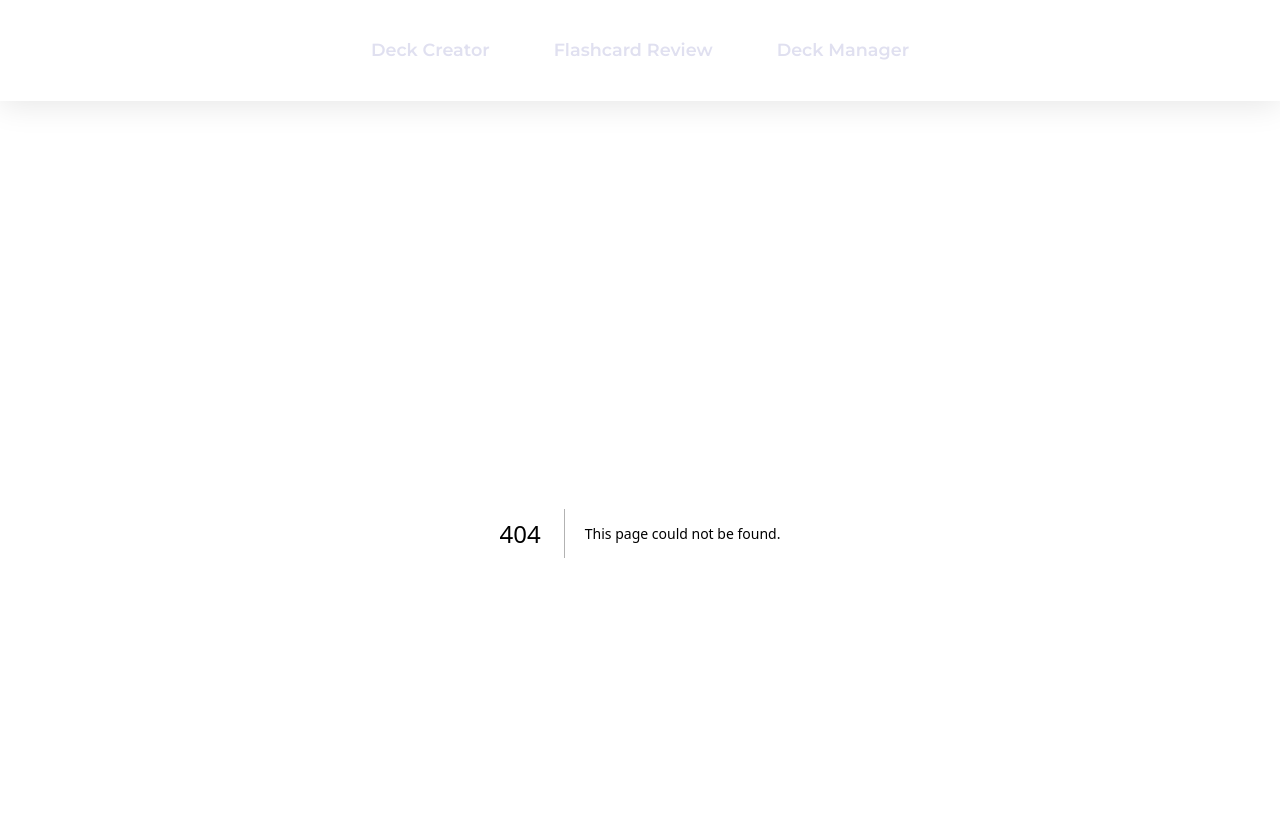
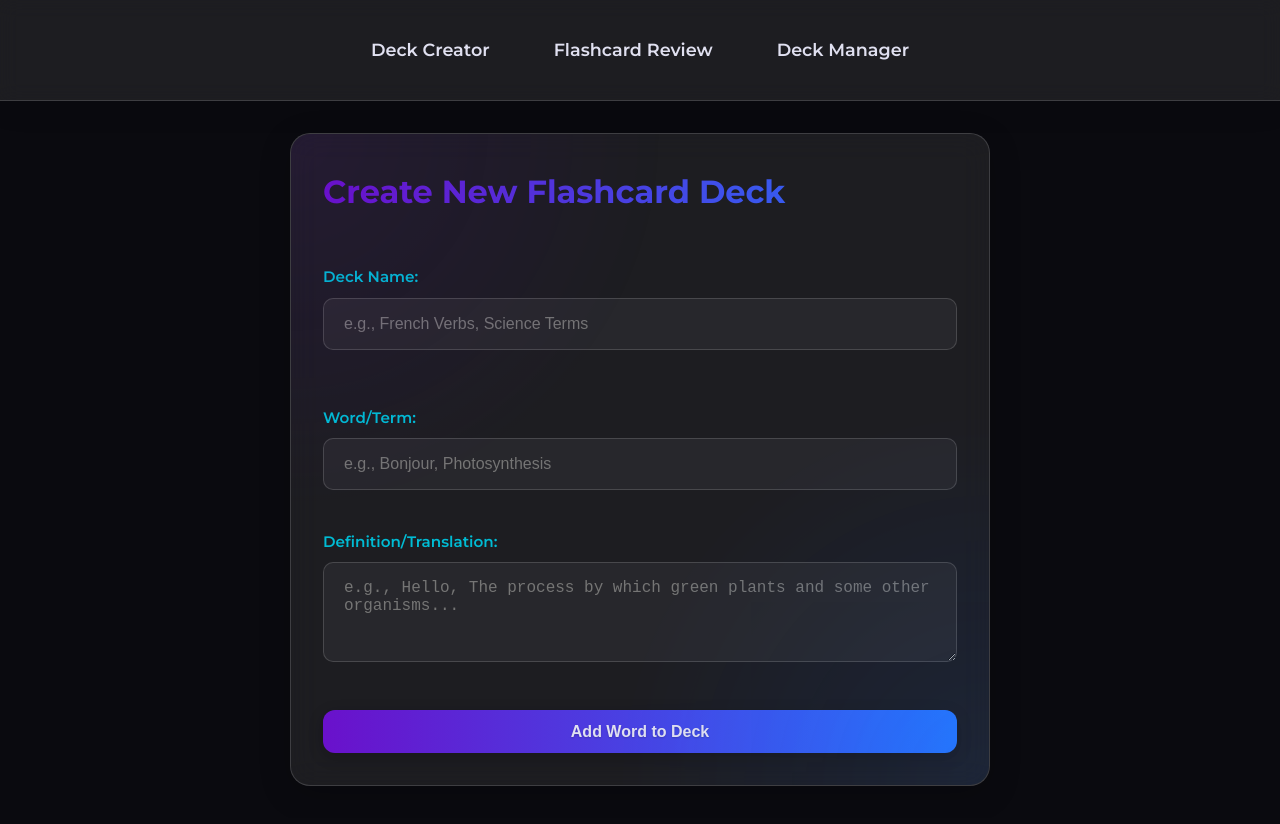
Before and after one commit to sahudevansh21/vocab-flashcards-app, a Next.js app: page /deck-creator in a window 1280 px wide. Before the commit this address had no page. Shown: the top 824 px of the page. Built offline with nearby package versions, Linux system fonts and the light colour scheme.

Commit message:
Add app/deck-creator/page.js

```diff
--- /dev/null
+++ b/app/deck-creator/page.js
@@ -0,0 +1,142 @@
+"use client";
+
+import { useState, useEffect } from 'react';
+
+// Simple UUID generator (to avoid external npm dependency for 'uuid')
+const generateUuid = () => {
+  return 'xxxxxxxx-xxxx-4xxx-yxxx-xxxxxxxxxxxx'.replace(/[xy]/g, function(c) {
+    var r = Math.random() * 16 | 0, v = c == 'x' ? r : (r & 0x3 | 0x8);
+    return v.toString(16);
+  });
+};
+
+const getDecks = () => {
+  if (typeof window !== 'undefined') {
+    const storedDecks = localStorage.getItem('vocabDecks');
+    return storedDecks ? JSON.parse(storedDecks) : [];
+  }
+  return [];
+};
+
+const saveDecks = (decks) => {
+  if (typeof window !== 'undefined') {
+    localStorage.setItem('vocabDecks', JSON.stringify(decks));
+  }
+};
+
+export default function DeckCreatorPage() {
+  const [deckName, setDeckName] = useState('');
+  const [word, setWord] = useState('');
+  const [definition, setDefinition] = useState('');
+  const [currentDeckWords, setCurrentDeckWords] = useState([]);
+  const [message, setMessage] = useState('');
+
+  const handleAddWord = (e) => {
+    e.preventDefault();
+    if (word.trim() && definition.trim()) {
+      setCurrentDeckWords([...currentDeckWords, { id: generateUuid(), word: word.trim(), definition: definition.trim(), learned: false }]);
+      setWord('');
+      setDefinition('');
+      setMessage('');
+    } else {
+      setMessage('Please enter both word and definition.');
+    }
+  };
+
+  const handleSaveDeck = () => {
+    if (!deckName.trim()) {
+      setMessage('Deck name cannot be empty.');
+      return;
+    }
+    if (currentDeckWords.length === 0) {
+      setMessage('Please add some words to the deck before saving.');
+      return;
+    }
+
+    const existingDecks = getDecks();
+    const newDeck = {
+      id: generateUuid(),
+      name: deckName.trim(),
+      cards: currentDeckWords,
+    };
+
+    saveDecks([...existingDecks, newDeck]);
+    setDeckName('');
+    setCurrentDeckWords([]);
+    setMessage(`Deck '${newDeck.name}' saved successfully!`);
+    setTimeout(() => setMessage(''), 3000);
+  };
+
+  const handleRemoveWord = (id) => {
+    setCurrentDeckWords(currentDeckWords.filter(card => card.id !== id));
+  };
+
+  return (
+    <div className="glass-card flex-col gap-4" style={{ maxWidth: '700px', width: '100%' }}>
+      <h1 style={{ fontSize: '2rem', background: 'linear-gradient(90deg, var(--gradient-start) 0%, var(--gradient-end) 100%)', WebkitBackgroundClip: 'text', WebkitTextFillColor: 'transparent' }}>
+        Create New Flashcard Deck
+      </h1>
+
+      {message && <p style={{ color: message.includes('success') ? 'var(--accent-cyan)' : '#e53935', marginBottom: '1rem', textAlign: 'center' }}>{message}</p>}
+
+      <div className="input-group">
+        <label htmlFor="deckName">Deck Name:</label>
+        <input
+          id="deckName"
+          type="text"
+          className="input-field"
+          value={deckName}
+          onChange={(e) => setDeckName(e.target.value)}
+          placeholder="e.g., French Verbs, Science Terms"
+        />
+      </div>
+
+      <form onSubmit={handleAddWord} className="flex-col gap-2">
+        <div className="input-group">
+          <label htmlFor="word">Word/Term:</label>
+          <input
+            id="word"
+            type="text"
+            className="input-field"
+            value={word}
+            onChange={(e) => setWord(e.target.value)}
+            placeholder="e.g., Bonjour, Photosynthesis"
+          />
+        </div>
+        <div className="input-group">
+          <label htmlFor="definition">Definition/Translation:</label>
+          <textarea
+            id="definition"
+            className="textarea-field"
+            value={definition}
+            onChange={(e) => setDefinition(e.target.value)}
+            placeholder="e.g., Hello, The process by which green plants and some other organisms..."
+          ></textarea>
+        </div>
+        <button type="submit" className="btn">
+          Add Word to Deck
+        </button>
+      </form>
+
+      {currentDeckWords.length > 0 && (
+        <div className="flex-col gap-2" style={{ marginTop: '2rem' }}>
+          <h2 style={{ fontSize: '1.5rem', color: 'var(--accent-purple)' }}>Words in Current Deck ({currentDeckWords.length})</h2>
+          <ul className="flex-col gap-1" style={{ listStyle: 'none', padding: 0 }}>
+            {currentDeckWords.map((card) => (
+              <li key={card.id} className="glass-card flex-row align-items-center justify-content-between" style={{ padding: '0.75rem 1.25rem', fontSize: '0.9rem', width: '100%', flexDirection: 'row', alignItems: 'center', justifyContent: 'space-between' }}>
+                <span style={{ flex: 1, marginRight: '1rem', fontWeight: '600' }}>{card.word}</span>
+                <span style={{ flex: 2 }}>{card.definition}</span>
+                <button onClick={() => handleRemoveWord(card.id)} className="btn btn-danger" style={{ padding: '0.4rem 0.8rem', fontSize: '0.8rem', marginLeft: '1rem' }}>
+                  Remove
+                </button>
+              </li>
+            ))}
+          </ul>
+          <button onClick={handleSaveDeck} className="btn" style={{ marginTop: '1rem' }}>
+            Save Deck
+          </button>
+        </div>
+      )}
+    </div>
+  );
+}
```
